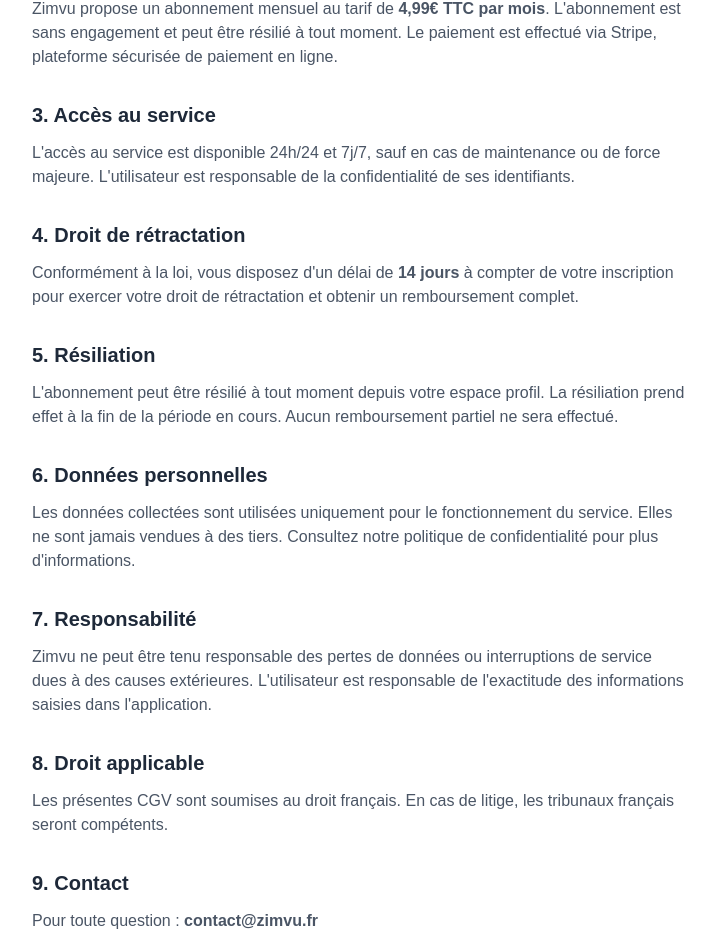
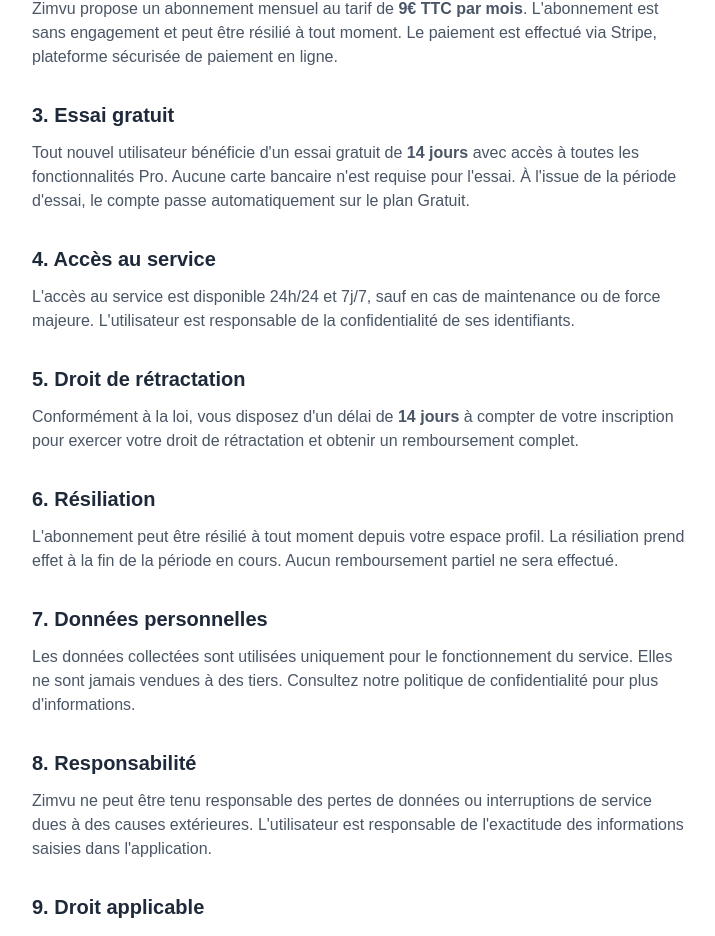
Before and after one commit to devfactapp/zimvu, a Next.js app: page /cgv in a window 1280 px wide. Shown: the part 311-1247 px from the top of the page, without its empty margins (280-995 px from the left). Built offline with nearby package versions, Linux system fonts and the light colour scheme.

Commit message:
fix: pages légales mise à jour zimvu.app + prix 9€ + trial

```diff
--- a/app/cgv/page.js
+++ b/app/cgv/page.js
@@ -9,21 +9,30 @@
             <h2 className="text-xl font-semibold text-gray-800 mb-3">1. Objet</h2>
             <p className="text-gray-600">
               Les présentes CGV régissent l'utilisation du service Zimvu, un outil de facturation en ligne
-              destiné aux auto-entrepreneurs et petites entreprises, accessible sur zimvu-avlk.vercel.app.
+              destiné aux auto-entrepreneurs et petites entreprises, accessible sur zimvu.app.
             </p>
           </div>
 
           <div>
             <h2 className="text-xl font-semibold text-gray-800 mb-3">2. Prix et abonnement</h2>
             <p className="text-gray-600">
-              Zimvu propose un abonnement mensuel au tarif de <strong>4,99€ TTC par mois</strong>.
+              Zimvu propose un abonnement mensuel au tarif de <strong>9€ TTC par mois</strong>.
               L'abonnement est sans engagement et peut être résilié à tout moment.
               Le paiement est effectué via Stripe, plateforme sécurisée de paiement en ligne.
             </p>
           </div>
 
           <div>
-            <h2 className="text-xl font-semibold text-gray-800 mb-3">3. Accès au service</h2>
+            <h2 className="text-xl font-semibold text-gray-800 mb-3">3. Essai gratuit</h2>
+            <p className="text-gray-600">
+              Tout nouvel utilisateur bénéficie d'un essai gratuit de <strong>14 jours</strong> avec accès
+              à toutes les fonctionnalités Pro. Aucune carte bancaire n'est requise pour l'essai.
+              À l'issue de la période d'essai, le compte passe automatiquement sur le plan Gratuit.
+            </p>
+          </div>
+
+          <div>
+            <h2 className="text-xl font-semibold text-gray-800 mb-3">4. Accès au service</h2>
             <p className="text-gray-600">
               L'accès au service est disponible 24h/24 et 7j/7, sauf en cas de maintenance ou
               de force majeure. L'utilisateur est responsable de la confidentialité de ses identifiants.
@@ -31,7 +40,7 @@
           </div>
 
           <div>
-            <h2 className="text-xl font-semibold text-gray-800 mb-3">4. Droit de rétractation</h2>
+            <h2 className="text-xl font-semibold text-gray-800 mb-3">5. Droit de rétractation</h2>
             <p className="text-gray-600">
               Conformément à la loi, vous disposez d'un délai de <strong>14 jours</strong> à compter
               de votre inscription pour exercer votre droit de rétractation et obtenir un remboursement complet.
@@ -39,7 +48,7 @@
           </div>
 
           <div>
-            <h2 className="text-xl font-semibold text-gray-800 mb-3">5. Résiliation</h2>
+            <h2 className="text-xl font-semibold text-gray-800 mb-3">6. Résiliation</h2>
             <p className="text-gray-600">
               L'abonnement peut être résilié à tout moment depuis votre espace profil.
               La résiliation prend effet à la fin de la période en cours.
@@ -48,7 +57,7 @@
           </div>
 
           <div>
-            <h2 className="text-xl font-semibold text-gray-800 mb-3">6. Données personnelles</h2>
+            <h2 className="text-xl font-semibold text-gray-800 mb-3">7. Données personnelles</h2>
             <p className="text-gray-600">
               Les données collectées sont utilisées uniquement pour le fonctionnement du service.
               Elles ne sont jamais vendues à des tiers. Consultez notre politique de confidentialité
@@ -57,7 +66,7 @@
           </div>
 
           <div>
-            <h2 className="text-xl font-semibold text-gray-800 mb-3">7. Responsabilité</h2>
+            <h2 className="text-xl font-semibold text-gray-800 mb-3">8. Responsabilité</h2>
             <p className="text-gray-600">
               Zimvu ne peut être tenu responsable des pertes de données ou interruptions de service
               dues à des causes extérieures. L'utilisateur est responsable de l'exactitude des
@@ -66,7 +75,7 @@
           </div>
 
           <div>
-            <h2 className="text-xl font-semibold text-gray-800 mb-3">8. Droit applicable</h2>
+            <h2 className="text-xl font-semibold text-gray-800 mb-3">9. Droit applicable</h2>
             <p className="text-gray-600">
               Les présentes CGV sont soumises au droit français.
               En cas de litige, les tribunaux français seront compétents.
@@ -74,9 +83,9 @@
           </div>
 
           <div>
-            <h2 className="text-xl font-semibold text-gray-800 mb-3">9. Contact</h2>
+            <h2 className="text-xl font-semibold text-gray-800 mb-3">10. Contact</h2>
             <p className="text-gray-600">
-              Pour toute question : <strong>contact@zimvu.fr</strong>
+              Pour toute question : <strong>contact@zimvu.app</strong>
             </p>
           </div>
         </div>
--- a/app/confidentialite/page.js
+++ b/app/confidentialite/page.js
@@ -7,12 +7,11 @@
         <div className="bg-white rounded-2xl shadow p-8 space-y-8">
           <div>
             <h2 className="text-xl font-semibold text-gray-800 mb-3">1. Données collectées</h2>
-            <p className="text-gray-600">
-              Zimvu collecte les données suivantes :
-            </p>
+            <p className="text-gray-600">Zimvu collecte les données suivantes :</p>
             <ul className="text-gray-600 mt-2 space-y-1 list-disc list-inside">
               <li>Adresse email lors de l'inscription</li>
-              <li>Informations des factures créées</li>
+              <li>Prénom, nom, téléphone, adresse</li>
+              <li>Informations des factures et devis créés</li>
               <li>Informations des clients ajoutés</li>
               <li>Données de paiement via Stripe</li>
             </ul>
@@ -20,11 +19,10 @@
 
           <div>
             <h2 className="text-xl font-semibold text-gray-800 mb-3">2. Utilisation des données</h2>
-            <p className="text-gray-600">
-              Vos données sont utilisées uniquement pour :
-            </p>
+            <p className="text-gray-600">Vos données sont utilisées uniquement pour :</p>
             <ul className="text-gray-600 mt-2 space-y-1 list-disc list-inside">
               <li>Faire fonctionner le service Zimvu</li>
+              <li>Générer vos factures et devis en PDF</li>
               <li>Gérer votre abonnement</li>
               <li>Vous envoyer des emails liés au service</li>
               <li>Améliorer l'application</li>
@@ -41,22 +39,22 @@
               <li><strong>Supabase</strong> — stockage des données</li>
               <li><strong>Stripe</strong> — traitement des paiements</li>
               <li><strong>Vercel</strong> — hébergement du site</li>
+              <li><strong>Resend</strong> — envoi des emails transactionnels</li>
             </ul>
           </div>
 
           <div>
             <h2 className="text-xl font-semibold text-gray-800 mb-3">4. Conservation des données</h2>
             <p className="text-gray-600">
-              Vos données sont conservées pendant toute la durée de votre abonnement
-              et supprimées dans les 30 jours suivant la résiliation de votre compte.
+              Vos données sont conservées pendant toute la durée de votre utilisation du service
+              et supprimées dans les 30 jours suivant la suppression de votre compte.
+              Les données de facturation sont conservées 10 ans conformément à l'obligation légale française.
             </p>
           </div>
 
           <div>
             <h2 className="text-xl font-semibold text-gray-800 mb-3">5. Vos droits RGPD</h2>
-            <p className="text-gray-600">
-              Conformément au RGPD vous disposez des droits suivants :
-            </p>
+            <p className="text-gray-600">Conformément au RGPD vous disposez des droits suivants :</p>
             <ul className="text-gray-600 mt-2 space-y-1 list-disc list-inside">
               <li>Droit d'accès à vos données</li>
               <li>Droit de rectification</li>
@@ -65,7 +63,7 @@
               <li>Droit d'opposition</li>
             </ul>
             <p className="text-gray-600 mt-2">
-              Pour exercer ces droits contactez-nous à : <strong>contact@zimvu.fr</strong>
+              Pour exercer ces droits contactez-nous à : <strong>contact@zimvu.app</strong>
             </p>
           </div>
 
@@ -80,7 +78,7 @@
           <div>
             <h2 className="text-xl font-semibold text-gray-800 mb-3">7. Contact</h2>
             <p className="text-gray-600">
-              Pour toute question relative à vos données : <strong>contact@zimvu.fr</strong>
+              Pour toute question relative à vos données : <strong>contact@zimvu.app</strong>
             </p>
           </div>
         </div>
--- a/app/mentions-legales/page.js
+++ b/app/mentions-legales/page.js
@@ -9,11 +9,11 @@
             <h2 className="text-xl font-semibold text-gray-800 mb-3">Éditeur du site</h2>
             <p className="text-gray-600">Le site Zimvu est édité par :</p>
             <p className="text-gray-600 mt-2">
-              <strong>Nom :</strong> À compléter<br />
+              <strong>Nom :</strong> Neil Baaadache<br />
               <strong>Statut :</strong> Auto-entrepreneur<br />
               <strong>SIRET :</strong> À compléter après déclaration<br />
-              <strong>Email :</strong> contact@zimvu.fr<br />
-              <strong>Adresse :</strong> Marseille, France
+              <strong>Email :</strong> contact@zimvu.app<br />
+              <strong>Adresse :</strong> Rognes, Bouches-du-Rhône, France
             </p>
           </div>
 
@@ -37,7 +37,7 @@
           <div>
             <h2 className="text-xl font-semibold text-gray-800 mb-3">Contact</h2>
             <p className="text-gray-600">
-              Pour toute question : <strong>contact@zimvu.fr</strong>
+              Pour toute question : <strong>contact@zimvu.app</strong>
             </p>
           </div>
         </div>
```
